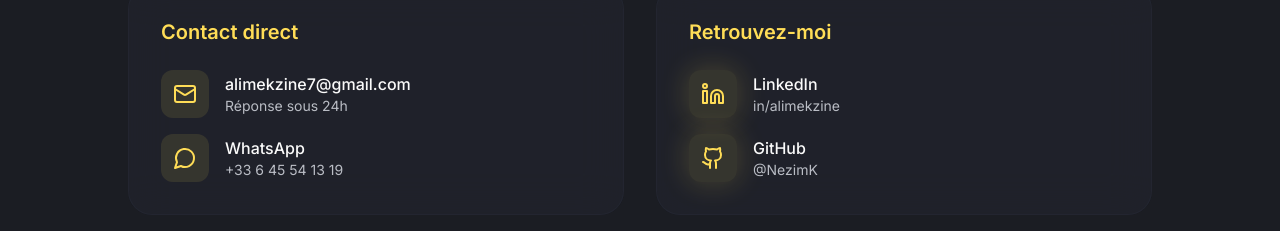
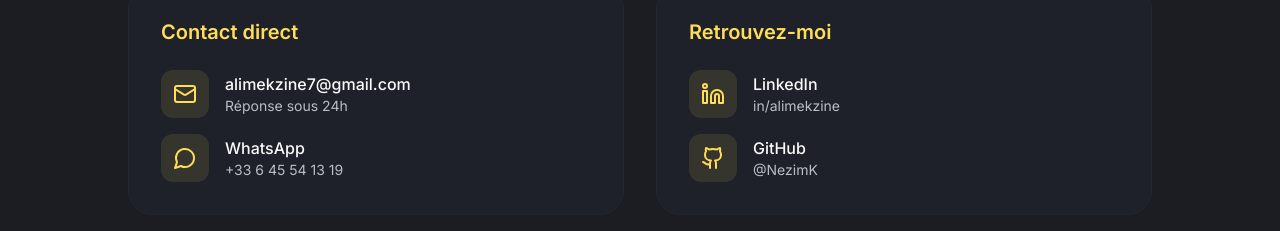
Before and after one commit to NezimK/portfolio-ali-mekzine, a React (Vite) app: page / in a window 1280 px wide. Shown: the part 4590-4821 px from the top of the page. Built offline with nearby package versions, Linux system fonts and the light colour scheme.

Commit message:
Remove glow effect from social media icons
Removed the "glow-soft" class from the LinkedIn and GitHub logo divs to eliminate the luminous background effect.

```diff
--- a/src/components/Contact.tsx
+++ b/src/components/Contact.tsx
@@ -52,7 +52,7 @@ export const Contact = () => {
                 <h3 className="text-xl font-semibold mb-6 text-accent">Retrouvez-moi</h3>
                 <div className="space-y-4">
                   <a href="https://www.linkedin.com/in/alimekzine" target="_blank" rel="noopener noreferrer" className="flex items-center space-x-4 text-foreground-muted hover:text-accent transition-colors group">
-                    <div className="w-12 h-12 rounded-xl bg-accent/10 flex items-center justify-center group-hover:bg-accent/20 transition-colors glow-soft">
+                    <div className="w-12 h-12 rounded-xl bg-accent/10 flex items-center justify-center group-hover:bg-accent/20 transition-colors">
                       <Linkedin className="w-6 h-6 text-accent" />
                     </div>
                     <div>
@@ -62,7 +62,7 @@ export const Contact = () => {
                   </a>
 
                   <a href="https://github.com/NezimK" target="_blank" rel="noopener noreferrer" className="flex items-center space-x-4 text-foreground-muted hover:text-accent transition-colors group">
-                    <div className="w-12 h-12 rounded-xl bg-accent/10 flex items-center justify-center group-hover:bg-accent/20 transition-colors glow-soft">
+                    <div className="w-12 h-12 rounded-xl bg-accent/10 flex items-center justify-center group-hover:bg-accent/20 transition-colors">
                       <Github className="w-6 h-6 text-accent" />
                     </div>
                     <div>
```
